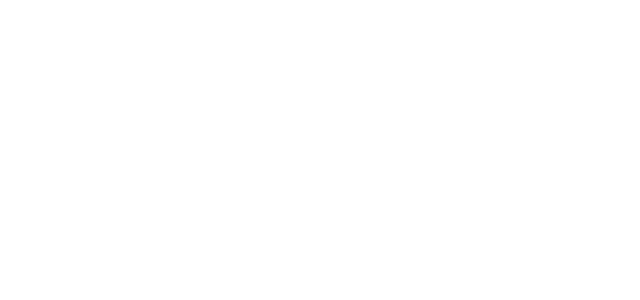
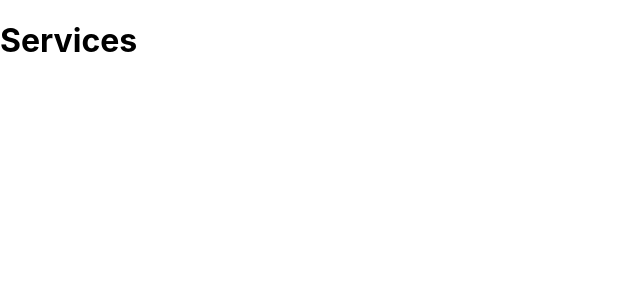
Before and after one commit to ryanregis/ReWORX, a React (Create React App) app: page / in a window 1280 px wide. Shown: the top 300 px of the page, without its empty margins (0-640 px from the left). Built offline with nearby package versions, Linux system fonts and the light colour scheme.

Commit message:
Modification section 4

```diff
--- a/src/sections/Section4.js
+++ b/src/sections/Section4.js
@@ -3,7 +3,7 @@
 function Section4() {
     return (
         <div>
-
+            <h1>Services</h1>
         </div>
     )
 }
```
